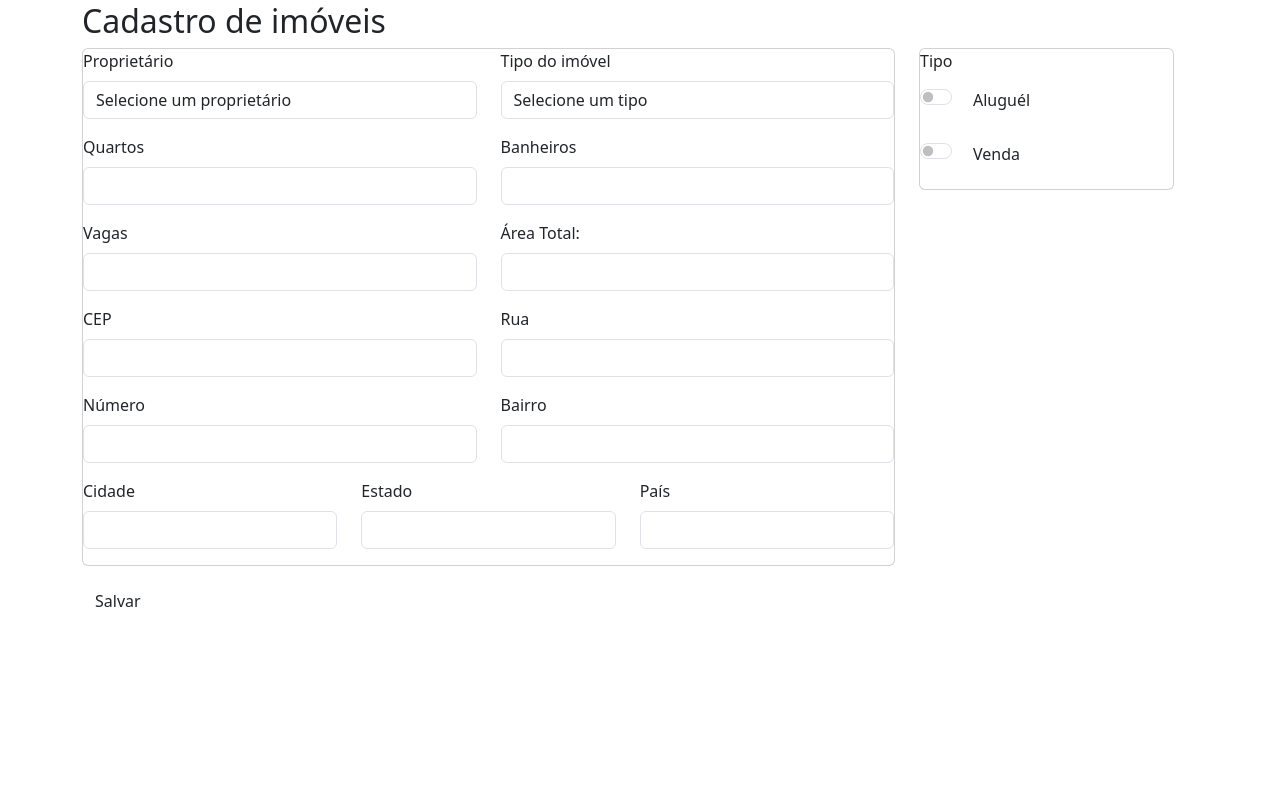
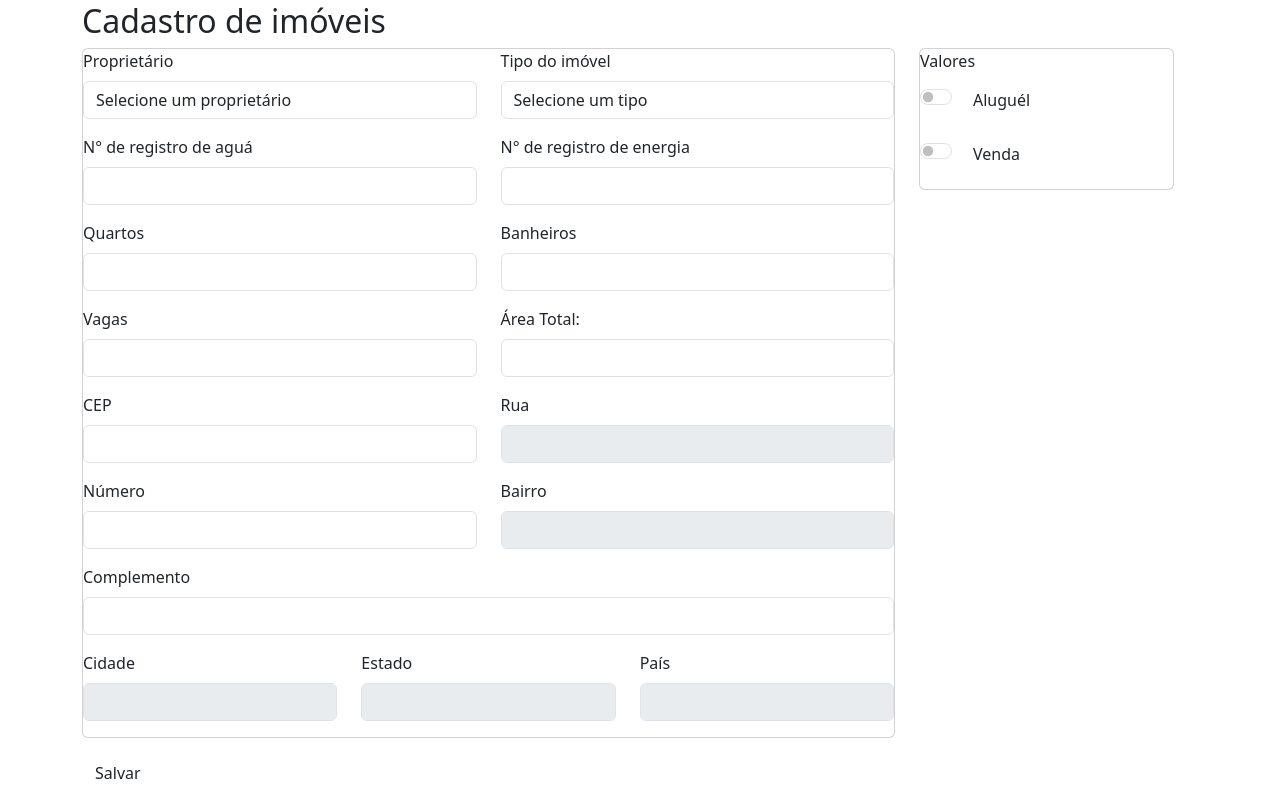
Before and after one commit to brunounky/PI-4sem-KeyControl, a PHP site: page /cadastro_imovel.php in a window 1280 px wide. Shown: the part 113-921 px from the top of the page. Before the commit the page ends 720 px from the top, so only its background shows below. Run offline with PHP 8.4, Linux system fonts and the light colour scheme; grey boxes are pictures that could not be loaded.

Commit message:
Inclusão de novos campos

```diff
--- a/KeyControl/projeto/views/cadastro_imovel.php
+++ b/KeyControl/projeto/views/cadastro_imovel.php
@@ -40,6 +40,8 @@
                             <option value="proprietario3">João</option>
                             <option value="proprietario3">Lúcia</option>
                         </select>
+                        <label for="registro_agua" class="mb-2">N° de registro de aguá</label>
+                        <input class="form-control mb-3" type="number" name="registro_agua" id="registro_agua" required>
                         <label for="quartos" class="mb-2">Quartos</label>
                         <input class="form-control mb-3" type="number" name="quartos" id="quartos" required>
                         <label for="vagas" class="mb-2">Vagas</label>
@@ -57,26 +59,32 @@
                             <option value="casa">Casa</option>
                             <option value="comercial">Comercial</option>
                         </select>
+                        <label for="registro_energia" class="mb-2">N° de registro de energia</label>
+                        <input class="form-control mb-3" type="number" name="registro_energia" id="registro_energia" required>
                         <label for="banheiros" class="mb-2">Banheiros</label>
                         <input class="form-control mb-3" type="number" name="banheiros" id="banheiros" required>
                         <label for="area" class="mb-2">Área Total:</label>
                         <input class="form-control mb-3" type="text" name="area" id="area" required>
                         <label for="rua" class="mb-2">Rua</label>
-                        <input class="form-control mb-3" type="text" name="rua" id="rua" required>
+                        <input class="form-control mb-3" type="text" name="rua" id="rua" required disabled>
                         <label for="bairro" class="mb-2">Bairro</label>
-                        <input class="form-control mb-3" type="text" name="bairro" id="bairro" required>
+                        <input class="form-control mb-3" type="text" name="bairro" id="bairro" required disabled>
+                      </div>
+                      <div class="col-sm-12">
+                        <label for="complemento" class="mb-2">Complemento</label>
+                        <input class="form-control mb-3" type="text" name="complemento" id="complemento" required>
                       </div>
                       <div class="col-sm-4">
                         <label for="cidade" class="mb-2">Cidade</label>
-                        <input class="form-control mb-3" type="text" name="cidade" id="cidade" required>
+                        <input class="form-control mb-3" type="text" name="cidade" id="cidade" required disabled>
                       </div>
                       <div class="col-sm-4">
                         <label for="estado" class="mb-2">Estado</label>
-                        <input class="form-control mb-3" type="text" name="estado" id="estado" required>
+                        <input class="form-control mb-3" type="text" name="estado" id="estado" required disabled>
                       </div>
                       <div class="col-sm-4">
                         <label for="pais" class="mb-2">País</label>
-                        <input class="form-control mb-3" type="text" name="pais" id="pais" required>
+                        <input class="form-control mb-3" type="text" name="pais" id="pais" required disabled>
                       </div>
                     </div>
                   </div>
@@ -85,15 +93,18 @@
                 <!-- Coluna de tipo -->
                 <div class="col-md-3">
                   <div class="card">
-                    <label class="mb-2">Tipo</label>
+                    <label class="mb-2">Valores</label>
                     <div class="form-check form-switch mb-3">
                       <input class="form-check-input mt-2" type="checkbox" id="aluguel" required>
-                      <button class="btn btn_custom form-check-label" for="locador">Aluguél</button>
+                      <button type="button" class="btn btn_custom">Aluguél</button>
                     </div>
+
                     <div class="form-check form-switch mb-3">
                       <input class="form-check-input mt-2" type="checkbox" id="venda" required>
-                      <button class="btn btn_custom form-check-label" for="locatario">Venda</button>
+                      <button type="button" class="btn btn_custom form-check-label">Venda</button>
                     </div>
+
+
                   </div>
                 </div>
               </div>
```
Also changed, not shown: KeyControl/projeto/views/cadastro_pessoa.php (+9 -5 lines).
